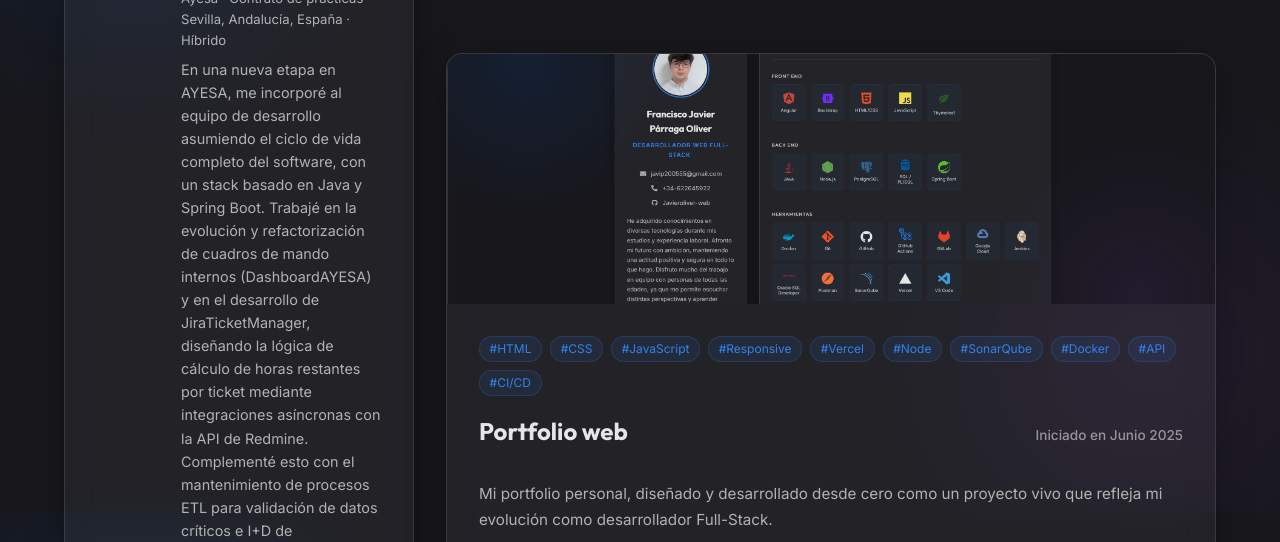
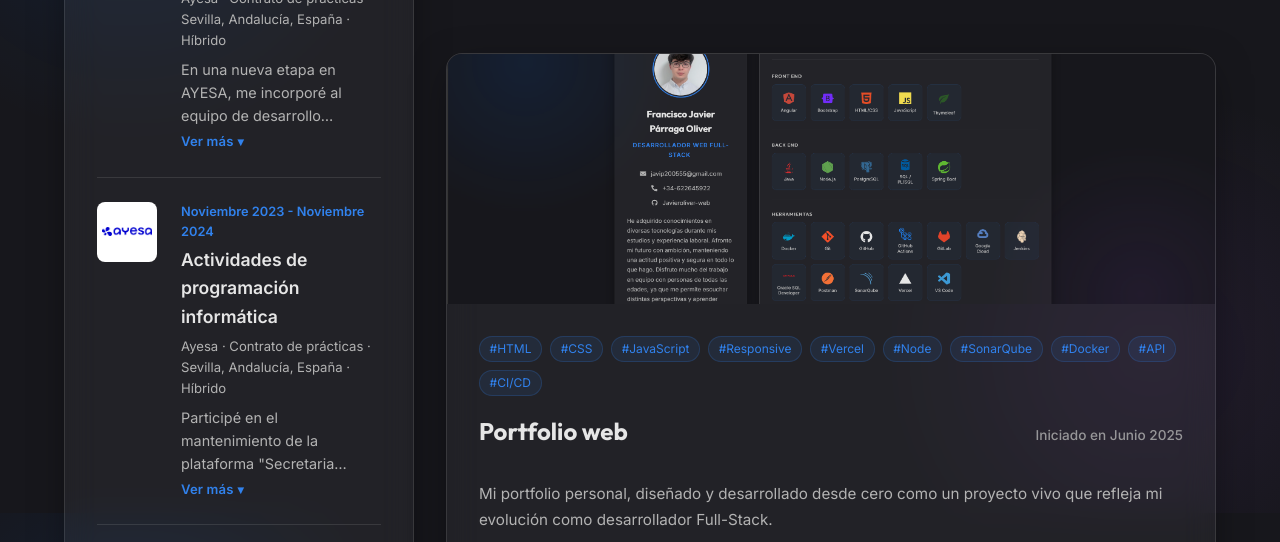
Before and after one commit to Javieroliver-web/Portfolio, a website: page index.html in a window 1280 px wide. Shown: the part 1087-1629 px from the top of the page. Drawn offline with nearby package versions, Linux system fonts and the light colour scheme.

Commit message:
implementación de los botones ver más o ver menos en descripciones largas

```diff
--- a/css/styles.css
+++ b/css/styles.css
@@ -1242,3 +1242,56 @@ body:not(.dark) .rs-icon {
         padding: 0.85em 1.2em;
     }
 }
+
+/* ── "Ver más / Ver menos" en descripciones largas ──────────────── */
+.description-wrapper {
+    position: relative;
+}
+
+/* Texto truncado: altura colapsada */
+.description-wrapper.is-collapsed .description-text {
+    display: -webkit-box;
+    -webkit-box-orient: vertical;
+    -webkit-line-clamp: 3;
+    overflow: hidden;
+}
+
+/* Texto expandido: sin límite de líneas */
+.description-wrapper.is-expanded .description-text {
+    display: block;
+    overflow: visible;
+}
+
+/* Botón "Ver más / Ver menos" */
+.btn-read-more {
+    display: inline-flex;
+    align-items: center;
+    gap: 0.3em;
+    margin-top: 0.5em;
+    background: none;
+    border: none;
+    padding: 0;
+    font-family: var(--font-body);
+    font-size: 0.82rem;
+    font-weight: 600;
+    color: var(--primary-color);
+    cursor: pointer;
+    transition: opacity 0.2s ease, transform 0.2s ease;
+    letter-spacing: 0.01em;
+}
+
+.btn-read-more:hover {
+    opacity: 0.8;
+    transform: translateX(2px);
+}
+
+.btn-read-more__icon {
+    display: inline-block;
+    transition: transform 0.3s ease;
+    font-style: normal;
+    font-size: 0.75rem;
+}
+
+.description-wrapper.is-expanded .btn-read-more__icon {
+    transform: rotate(180deg);
+}
--- a/index.html
+++ b/index.html
@@ -619,7 +619,7 @@
 
     <!-- ── FOOTER VERSIONADO ──────────────────────────────────────── -->
     <footer class="footer">
-        <p><span data-section="footer" data-value="updated">Actualizado:</span> <span id="last-updated">27/05/2026</span> | v1.2.3.0</p>
+        <p><span data-section="footer" data-value="updated">Actualizado:</span> <span id="last-updated">27/05/2026</span> | v1.2.3.1</p>
     </footer>
 
     <!-- ════════════════════════════════════════════════════════════
--- a/js/scripts.js
+++ b/js/scripts.js
@@ -182,7 +182,8 @@ document.addEventListener("DOMContentLoaded", () => {
             },
             "skills": { "section-title": "Habilidades Técnicas", "tools": "Herramientas" },
             "download": { "download-pdf": "Descargar CV en PDF", "button-cv": "Descargar PDF", "social-media": "Redes Sociales" },
-            "footer": { "updated": "Actualizado:" }
+            "footer": { "updated": "Actualizado:" },
+            "ui": { "read-more": "Ver más", "read-less": "Ver menos" }
         },
         "en": {
             "theme": { "mode-dark": "Dark Mode", "mode-white": "Light Mode" },
@@ -268,7 +269,8 @@ document.addEventListener("DOMContentLoaded", () => {
             },
             "skills": { "section-title": "Technical Skills", "tools": "Tools" },
             "download": { "download-pdf": "Download CV in PDF", "button-cv": "Download PDF", "social-media": "Social Media" },
-            "footer": { "updated": "Last updated:" }
+            "footer": { "updated": "Last updated:" },
+            "ui": { "read-more": "Read more", "read-less": "Read less" }
         }
     };
     // ────────────────────────────────────────────────────────────────────────
@@ -312,6 +314,8 @@ document.addEventListener("DOMContentLoaded", () => {
         if (typeof window.__resetTypewriter === 'function') {
             window.__resetTypewriter();
         }
+        // Re-aplicar truncado con los textos del nuevo idioma
+        initReadMore();
     };
 
     /**
@@ -377,8 +381,84 @@ document.addEventListener("DOMContentLoaded", () => {
         }
     });
 
+    // ── Truncado de descripciones largas con botón "Ver más / Ver menos" ────
+    /**
+     * Límite de caracteres (texto plano) a partir del cual se colapsa la descripción.
+     * El umbral se aplica sobre el contenido de texto, ignorando etiquetas HTML.
+     */
+    const READ_MORE_THRESHOLD = 200;
+
+    /**
+     * Inicializa (o re-inicializa) el comportamiento de "Ver más / Ver menos"
+     * en todos los elementos con la clase .experience__description.
+     * Se puede llamar de forma segura múltiples veces: limpia el estado anterior
+     * antes de volver a aplicar la lógica.
+     */
+    const initReadMore = () => {
+        // Textos del botón según el idioma activo
+        const labelMore = languageData?.ui?.['read-more'] || 'Ver más';
+        const labelLess = languageData?.ui?.['read-less'] || 'Ver menos';
+
+        // Seleccionar únicamente las descripciones de experiencia/educación/licencias
+        const descriptions = document.querySelectorAll('.experience__description');
+
+        descriptions.forEach(desc => {
+            // ── Limpiar estado anterior ──────────────────────────────────────
+            // Si el elemento ya fue procesado, devolvemos el texto al contenedor
+            // original y eliminamos el wrapper y el botón anteriores.
+            const existingWrapper = desc.querySelector('.description-wrapper');
+            if (existingWrapper) {
+                // Sacar el contenido del wrapper al elemento padre
+                desc.innerHTML = existingWrapper.querySelector('.description-text').innerHTML;
+            }
+
+            // ── Comprobar si el texto supera el umbral ───────────────────────
+            const plainText = desc.textContent.trim();
+            if (plainText.length <= READ_MORE_THRESHOLD) return; // no necesita truncado
+
+            // ── Crear la estructura wrapper + botón ─────────────────────────
+            const originalHTML = desc.innerHTML;
+
+            const wrapper = document.createElement('div');
+            wrapper.className = 'description-wrapper is-collapsed';
+
+            const textSpan = document.createElement('div');
+            textSpan.className = 'description-text';
+            textSpan.innerHTML = originalHTML;
+
+            const btn = document.createElement('button');
+            btn.className = 'btn-read-more';
+            btn.setAttribute('type', 'button');
+            btn.setAttribute('aria-expanded', 'false');
+            btn.innerHTML = `${labelMore} <i class="btn-read-more__icon">▾</i>`;
+
+            btn.addEventListener('click', () => {
+                const isExpanded = wrapper.classList.contains('is-expanded');
+
+                if (isExpanded) {
+                    wrapper.classList.replace('is-expanded', 'is-collapsed');
+                    btn.setAttribute('aria-expanded', 'false');
+                    btn.innerHTML = `${labelMore} <i class="btn-read-more__icon">▾</i>`;
+                } else {
+                    wrapper.classList.replace('is-collapsed', 'is-expanded');
+                    btn.setAttribute('aria-expanded', 'true');
+                    btn.innerHTML = `${labelLess} <i class="btn-read-more__icon">▾</i>`;
+                }
+            });
+
+            wrapper.appendChild(textSpan);
+            wrapper.appendChild(btn);
+
+            // Reemplazar el contenido del párrafo con el wrapper
+            desc.innerHTML = '';
+            desc.appendChild(wrapper);
+        });
+    };
+    // ────────────────────────────────────────────────────────────────────────
+
     // ── Inicialización ───────────────────────────────────────────────────────
     changeLanguage(currentLanguage);
+    initReadMore();
     // ────────────────────────────────────────────────────────────────────────
 
     // ── Efecto Typewriter en el subtítulo de perfil ─────────────────────────
```
